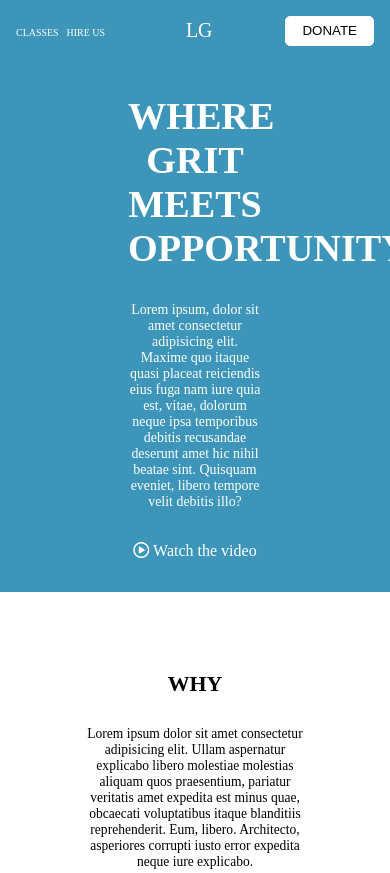
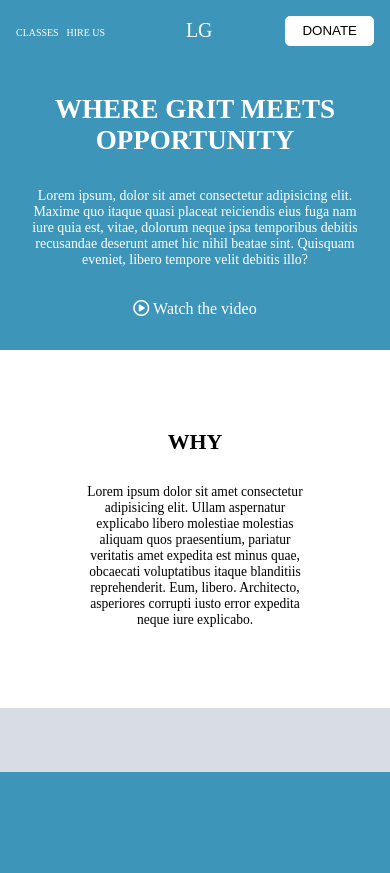
Before and after one commit to LuchiAdaobi/Kyra-s-Project, a plain HTML site: page index.html in a window 390 px wide. Shown: the top 873 px of the page. Drawn offline with Linux system fonts and the light colour scheme.

Commit message:
added mobile media query for hero section

```diff
--- a/style.css
+++ b/style.css
@@ -214,6 +214,12 @@ li{
     }
 }
 @media(max-width :786px){
+    .hero {
+        padding: 2rem;
+    }
+    .hero-title{
+        font-size: calc(1.2rem + 2vw);
+    }
     .footer-upper{
         flex-direction: column;
     }
```
